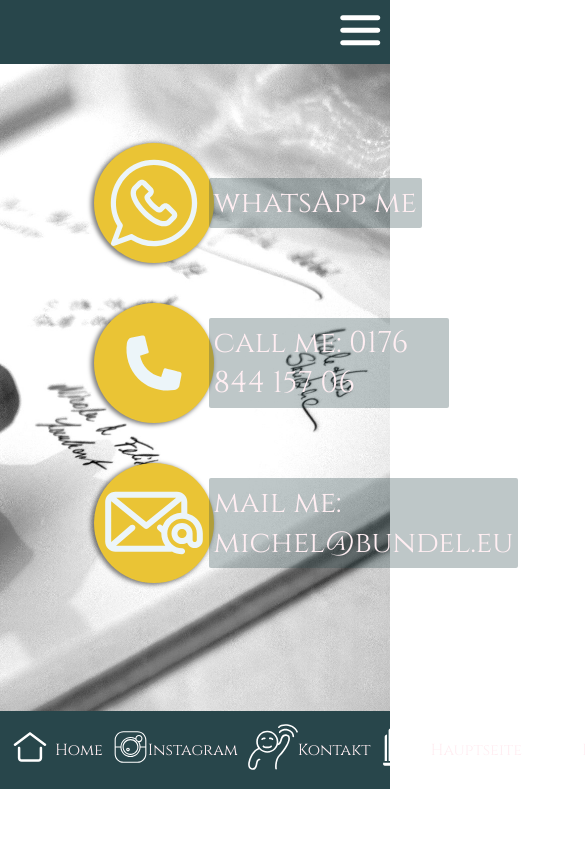
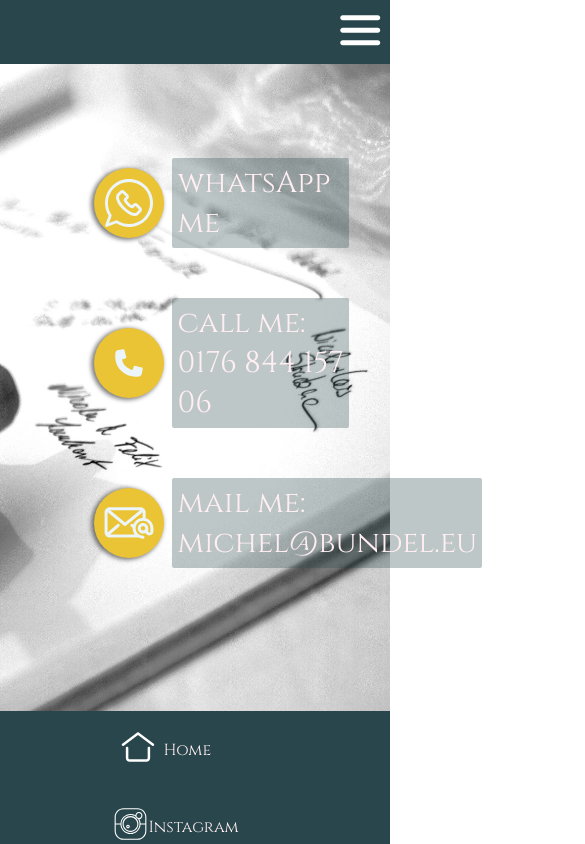
Before and after one commit to MBundel/Hochzeitshomepage, an Angular app: page /kontakt in a window 390 px wide. Shown: the top 844 px of the page, 585 px wide, since content can reach past the window. Built offline with nearby package versions, Linux system fonts and the light colour scheme.

Commit message:
stuff responsive

```diff
--- a/src/app/site_components/footer/footer.component.scss
+++ b/src/app/site_components/footer/footer.component.scss
@@ -38,3 +38,13 @@
   }
 
 }
+
+@media (max-width: 768px) {
+
+  .footer{
+    display: grid;
+    justify-content: center;
+
+  }
+
+}
--- a/src/app/sites/contact/contact.scss
+++ b/src/app/sites/contact/contact.scss
@@ -2,7 +2,6 @@
 
 .contact-info{
   display: flex;
-  //background: $mainColor;
   color: $fontLight;
   text-shadow: 10px 10px 10px $fontDark ;
   font-family: printFont, serif;
@@ -12,16 +11,7 @@
   min-width: 360px;
   height: 100px;
   border-radius: 25px;
-
-
   font-size: 30px;
-
-
-  //&:hover{
-  //  background: $secondAccent;
-  //  transform: scale(1.1);
-  //  transition: background-color 400ms, transform 400ms;
-  //}
 
 }
 
@@ -42,3 +32,19 @@
   border-radius: 2px;
   padding: 5px;
 }
+
+@media (max-width: 768px) {
+  .contact-info{
+    min-width: 260px;
+    height: 100px;
+    border-radius: 25px;
+    font-size: 30px;
+
+  }
+
+  .contact-overlay {
+    background-color: rgba($backgroundColor, 0.3);
+    border-radius: 2px;
+    padding: 5px;
+  }
+}
--- a/src/styles/general.scss
+++ b/src/styles/general.scss
@@ -1,5 +1,5 @@
 @use "./colors" as *;
-@import "./general_components/button";
+//@import "./general_components/button";
 @import "./general_components/images";
 @import "./general_components/textContainer";
 //@import "./general_components/icons";
--- a/src/styles/icon.scss
+++ b/src/styles/icon.scss
@@ -37,3 +37,34 @@
   margin-right: 5vw;
 
 }
+
+@media (max-width: 768px) {
+  .icon-container {
+    height: 50px;
+    width:  50px;
+    transition: 400ms;
+    box-shadow: -2px 1px 4px 1px rgba(darken($accentColor, 60%) , .5);
+    z-index: 2 ;
+
+
+
+    &:hover{
+      transform: rotate(360deg) scale(1.1);
+      box-shadow: 2px -2px 20px 2px rgba($secondAccent, 0.6);
+      border: 1px solid lighten($secondAccent, 20%);
+      background: $secondAccent;
+
+      & > * {
+        transform: rotate(-360deg);
+        transition: transform 500ms;
+      }
+    }
+  }
+
+  .zoomBox {
+    display: flex;
+    width: 60px;
+    margin-right: 6vw;
+
+  }
+}
```
